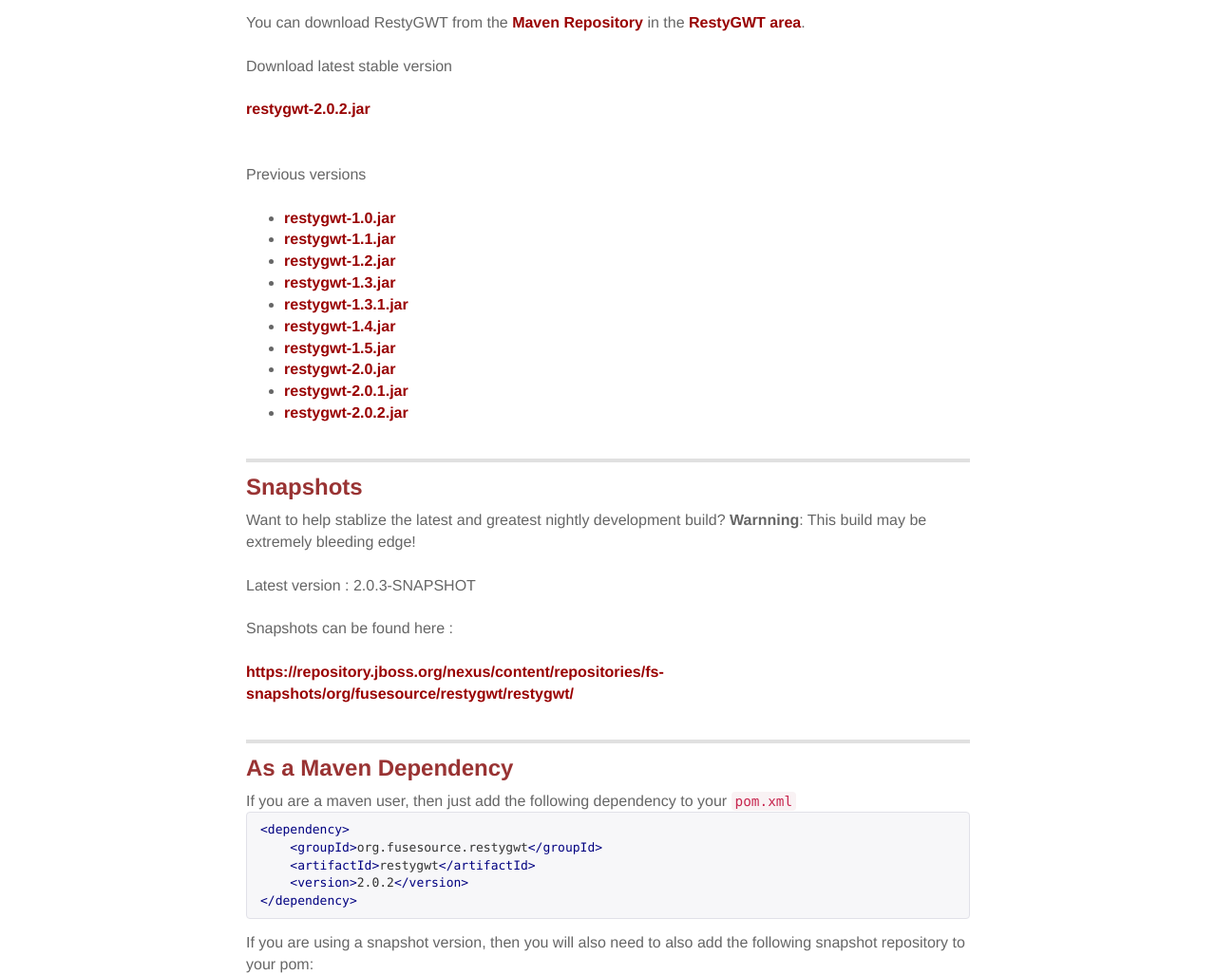
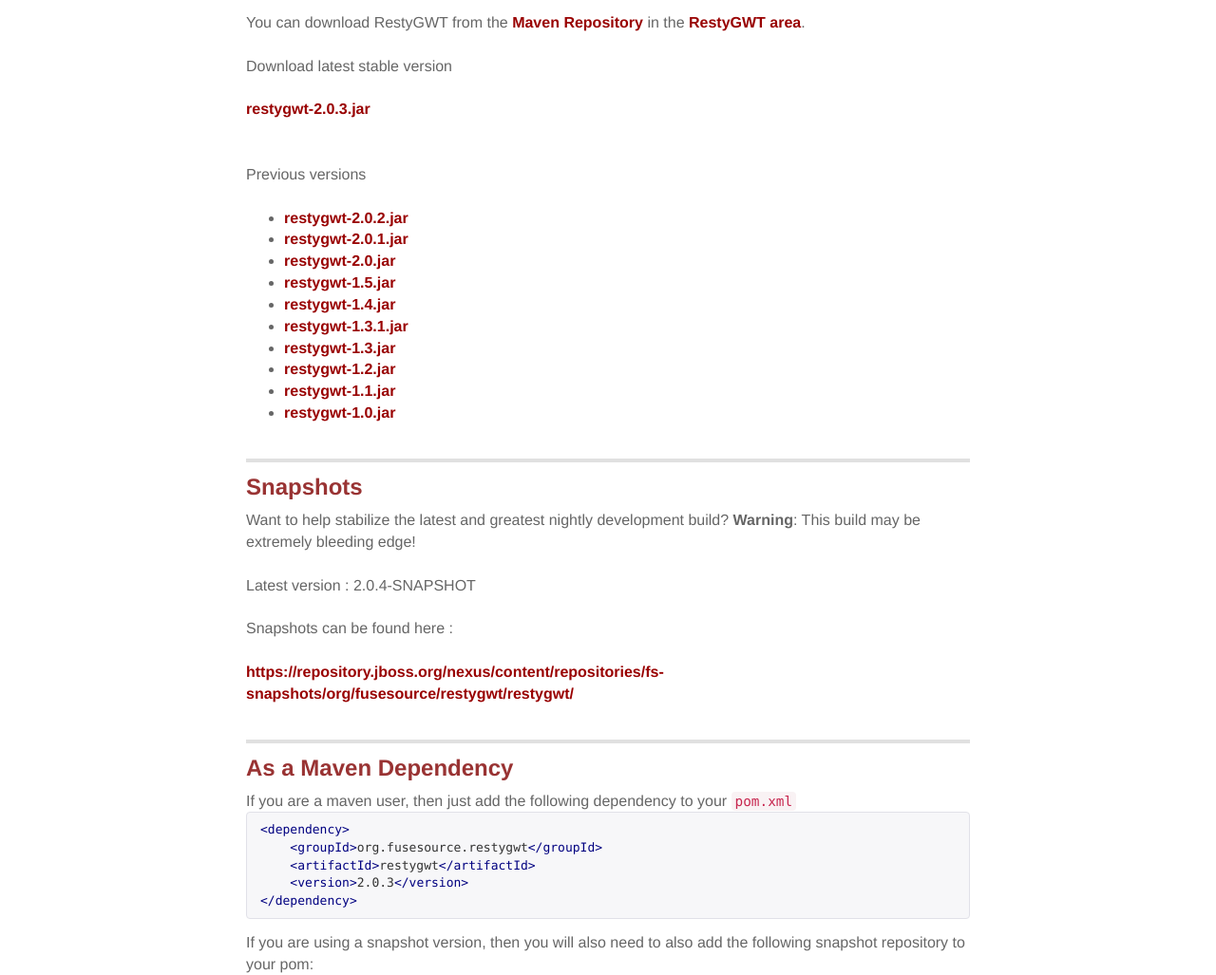
Before and after one commit to BadgerPc/resty-gwt.github.io, a Jekyll site: the page built from download.markdown, in a window 1280 px wide. Shown: the part 288-1315 px from the top of the page at 95% size. Built offline with Jekyll 4.4.1, drawn with Linux system fonts in a browser that asks for light colours; Markdown is read by kramdown in place of the engine named in the settings.

Commit message:
Update for release 2.0.3 * use last from project_versions as the project_version * fix some typos * list release versions in descending order

```diff
--- a/_config.yml
+++ b/_config.yml
@@ -4,9 +4,9 @@
 release_base: http://search.maven.org/remotecontent?filepath=org/fusesource/restygwt/restygwt
 project_name: restygwt
 project_id: resty-gwt
-project_snapshot_version: 2.0.3-SNAPSHOT
-project_version: 2.0.2
-project_versions: [1.0,1.1,1.2,1.3,1.3.1,1.4,1.5,2.0,2.0.1,2.0.2]
+project_snapshot_version: 2.0.4-SNAPSHOT
+
+project_versions: [1.0,1.1,1.2,1.3,1.3.1,1.4,1.5,2.0,2.0.1,2.0.2,2.0.3]
 git_user_url: git://github.com/chirino/resty-gwt.git
 github_page: https://github.com/resty-gwt/
 issue_tracker: https://github.com/resty-gwt/resty-gwt/issues
--- a/download.markdown
+++ b/download.markdown
@@ -3,7 +3,7 @@
 title: RestyGWT / Download
 slogan: Download it today!
 ---
-
+{% assign project_version = site.project_versions.last %}
 ## Download
 
 You can download {{site.name}} from the [Maven Repository](http://repo.fusesource.com/nexus/content/repositories/public/)
@@ -15,7 +15,7 @@
 <br/>
 <br/>
 
-[{{site.project_name}}-{{site.project_version}}.jar]({{site.release_base}}/{{site.project_version}}/{{site.project_name}}-{{site.project_version}}.jar)
+[{{site.project_name}}-{{project_version}}.jar]({{site.release_base}}/{{project_version}}/{{site.project_name}}-{{project_version}}.jar)
 
 <br/>
 <br/>
@@ -24,15 +24,15 @@
 <br/>
 <br/>
 
-{% for version in site.project_versions  %}
-
+{% for version in site.project_versions reversed %}
+	{% unless version == site.project_versions.last %}
 - [{{site.project_name}}-{{version}}.jar]({{site.release_base}}/{{version}}/{{site.project_name}}-{{version}}.jar)
-
+	{% endunless %}
 {% endfor %}
 
 ## Snapshots
 
-Want to help stablize the latest and greatest nightly development build? **Warnning**: This build may be extremely bleeding edge!
+Want to help stabilize the latest and greatest nightly development build? **Warning**: This build may be extremely bleeding edge!
 <br/>
 <br/>
 Latest version :
@@ -52,7 +52,7 @@
 <dependency>
     <groupId>org.fusesource.{{site.project_name}}</groupId>
     <artifactId>{{site.project_name}}</artifactId>
-    <version>{{site.project_version}}</version>
+    <version>{{project_version}}</version>
 </dependency>
 {% endhighlight %}
 
```
Also changed, not shown: index.markdown (+5 -5 lines).
